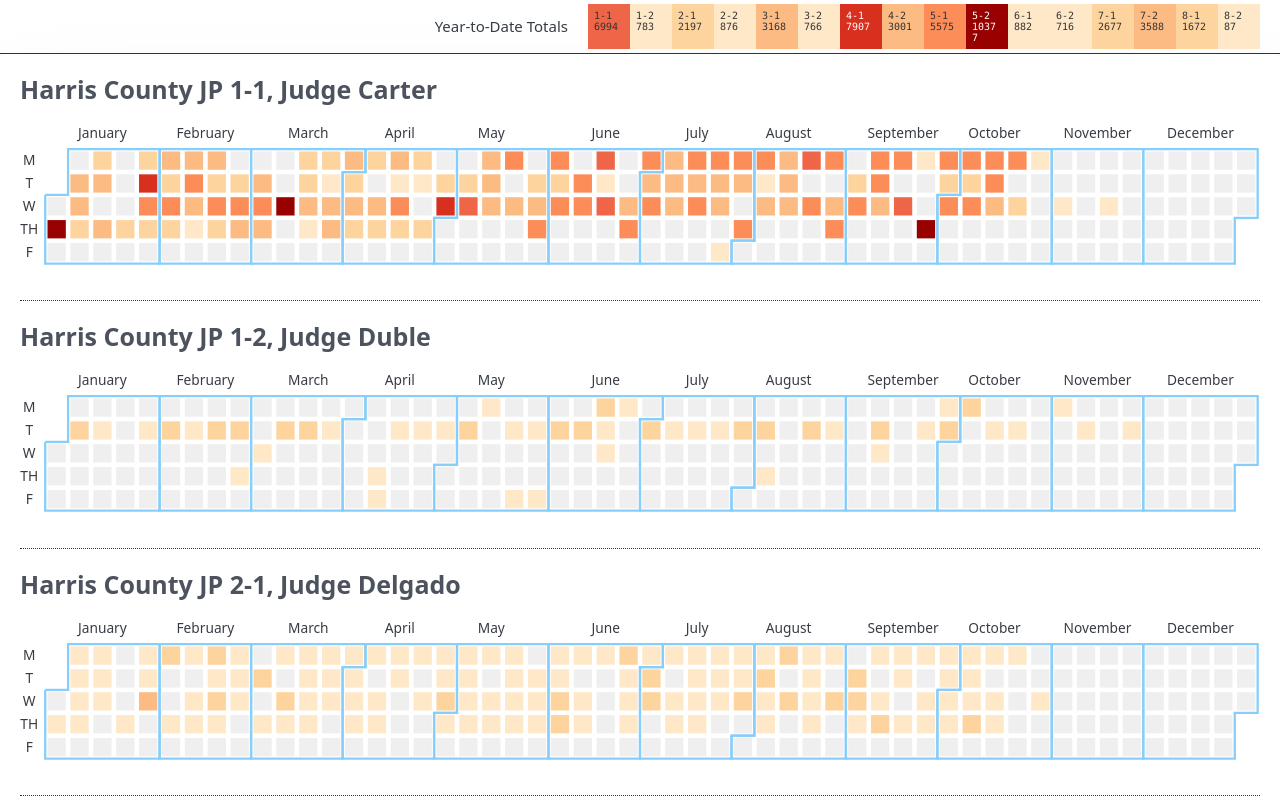
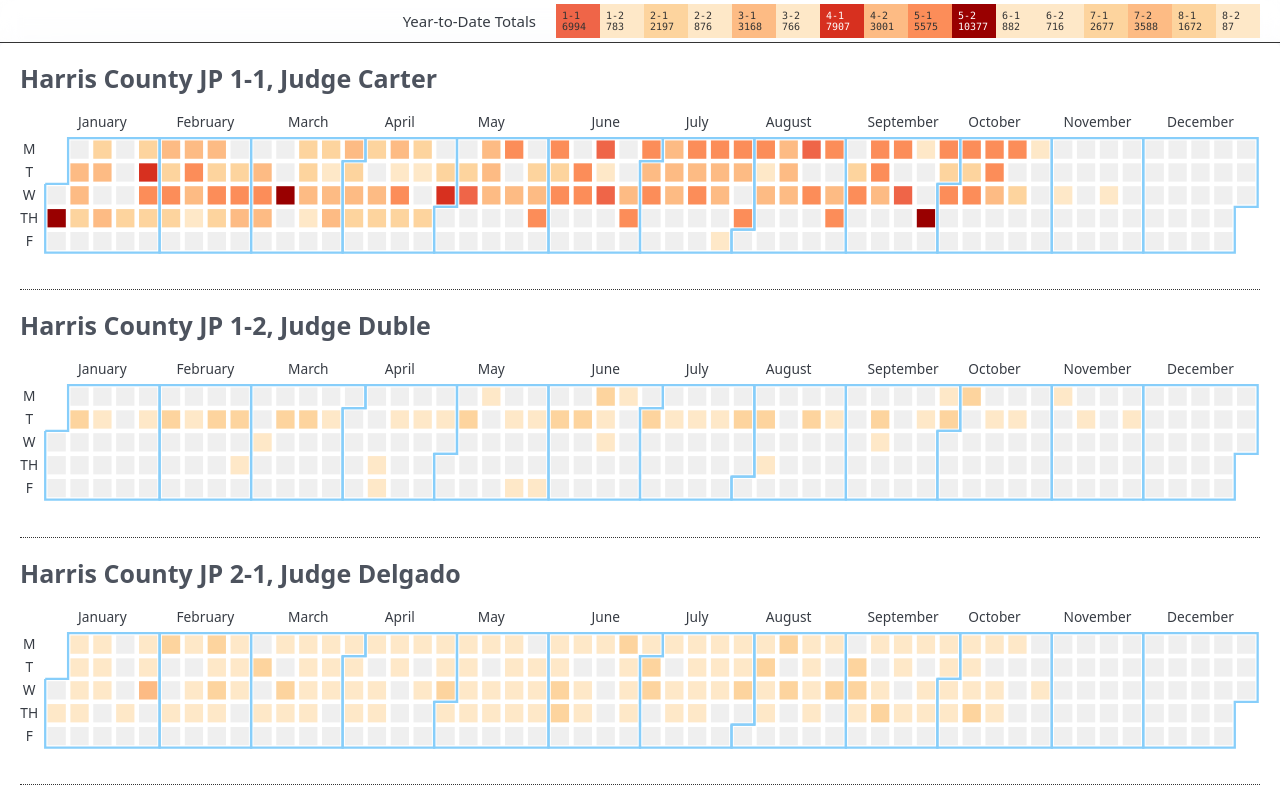
Before and after one commit to mokshadata/esn-2025-vis, a plain HTML site: page index.html in a window 1280 px wide. Shown: the top 800 px of the page. Drawn offline with nearby package versions, Linux system fonts and the light colour scheme.

Commit message:
fix number wrapping

```diff
--- a/assets/styles.css
+++ b/assets/styles.css
@@ -49,7 +49,7 @@ summary kbd {
     font-size: 0.5rem;
     display: flex;
     flex-direction: column;
-    width: 42px;
+    width: 44px;
     padding: 4px;
     border: 2px solid transparent;
     transition: all 100ms ease-in-out;
```
